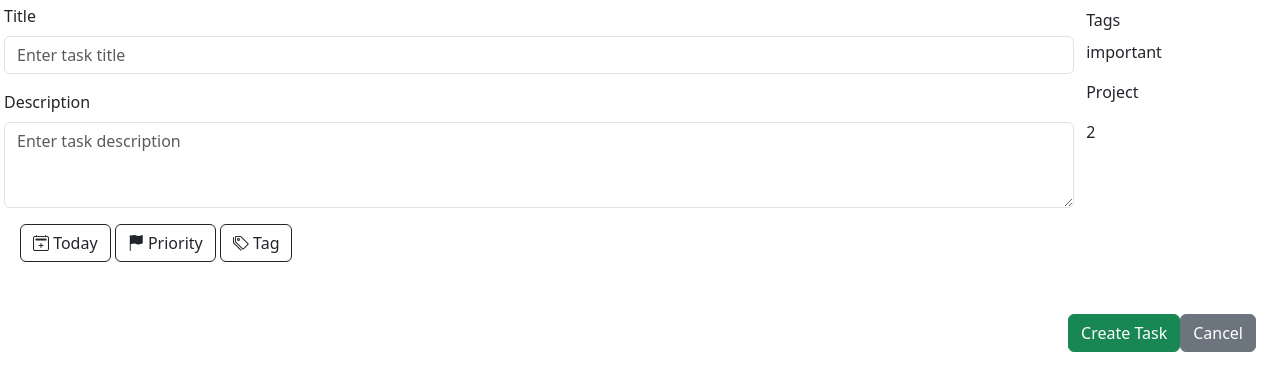
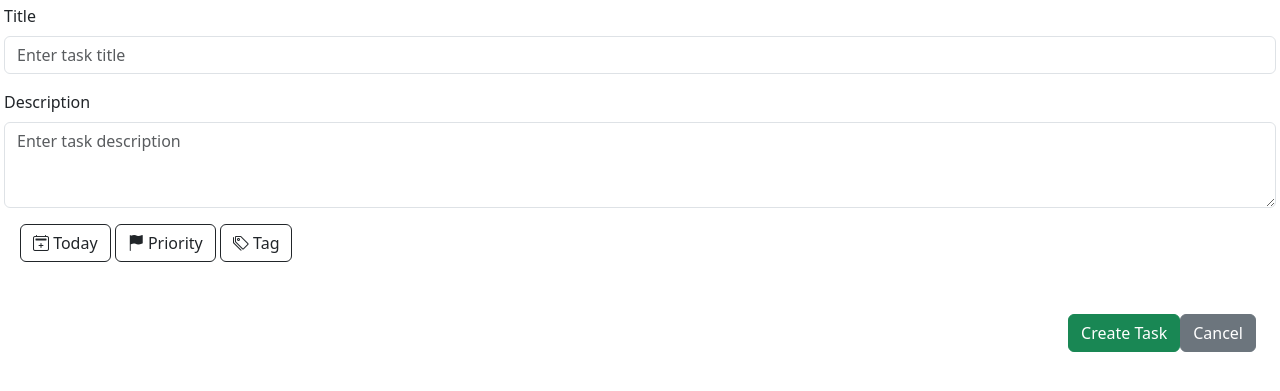
Before and after one commit to gsiri-jack/Taskly, a Django app: page /base/create/ in a window 1280 px wide. Shown: the top 391 px of the page. Run offline with Django 5.2, Linux system fonts and the light colour scheme; data comes from the database, SQL or seed files in the repository; some libraries are stand-ins or nearby versions.

Commit message:
Enhancing create_task form

```diff
--- a/taskly/base/templates/base/create_task_form.html
+++ b/taskly/base/templates/base/create_task_form.html
@@ -38,15 +38,7 @@ href="https://cdn.jsdelivr.net/npm/bootstrap-icons@1.11.1/font/bootstrap-icons.c
 
             </div>
           </div>
-          <div class="flex-fill p-2">
-            <div class="mb-3">
-              <label for="task_tag" class="form-label">Tags</label>
-                {% for label in tags %}
-                  <p id="{{label.id}}">{{label.tag_name}}</p>
-                {% endfor %}
-              </select>
-            </div>
-          </div>
+
         </div>
 
         <div class="modal-footer px-4 py-3">
```
